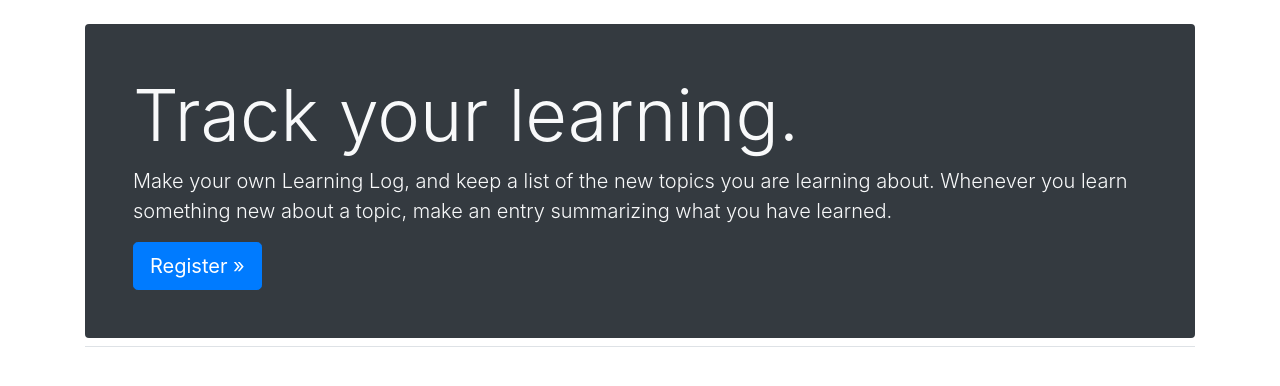
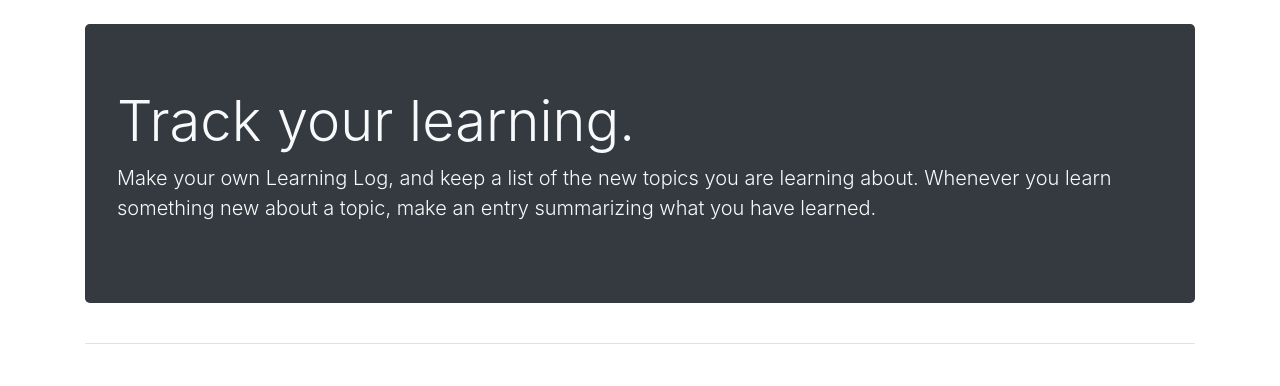
Before and after one commit to Dodo-tech001/learning-tracker, a Django app: page / in a window 1280 px wide. Shown: the part 56-442 px from the top of the page. Run offline with Django 5.2, Linux system fonts and the light colour scheme; a user stored in the database is signed in; some libraries are stand-ins or nearby versions.

Commit message:
updated index.html

```diff
--- a/learning_logs/templates/learning_logs/index.html
+++ b/learning_logs/templates/learning_logs/index.html
@@ -1,12 +1,13 @@
 {% extends "learning_logs/base.html" %}
-
 {% block page_header %}
-  <div class="p-5 bg-dark rounded">
-    <h1 class="display-3 text-light">Track your learning.</h1>
-    <p class="lead text-light">
+  <div class="jumbotron text-light bg-dark">
+    <h1 class="display-4">Track your learning.</h1>
+    <p class="lead">
       Make your own Learning Log, and keep a list of the new topics you are learning about.
       Whenever you learn something new about a topic, make an entry summarizing what you have learned.
     </p>
-    <a class="btn btn-lg btn-primary" href="{% url 'users:register' %}" role="button">Register &raquo;</a>
+    {% if not user.is_authenticated %}
+      <a class="btn btn-lg btn-primary" href="{% url 'users:register' %}" role="button">Register &raquo;</a>
+    {% endif %}
   </div>
 {% endblock page_header %}
```
